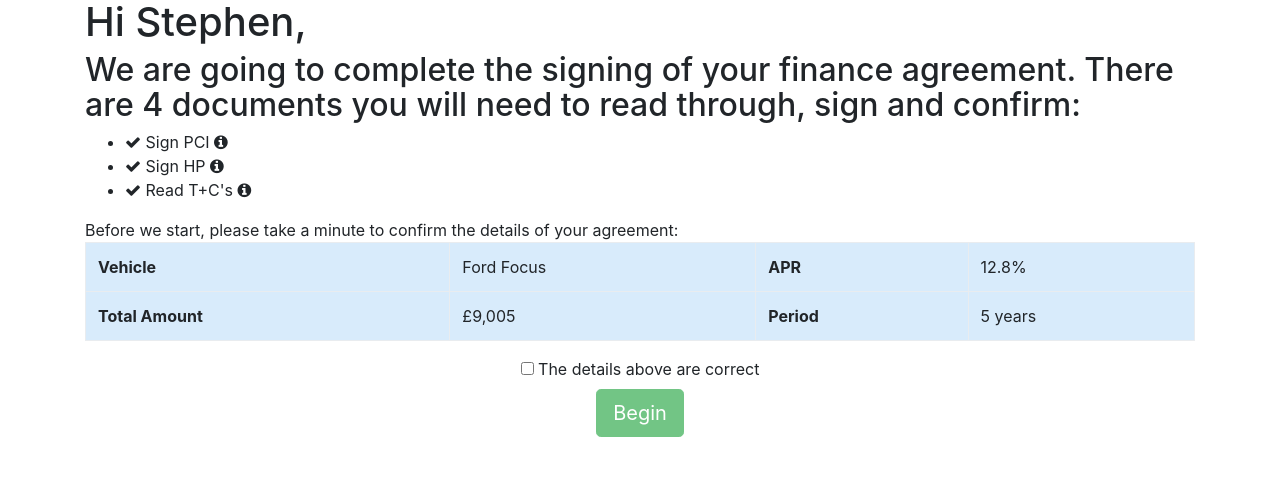
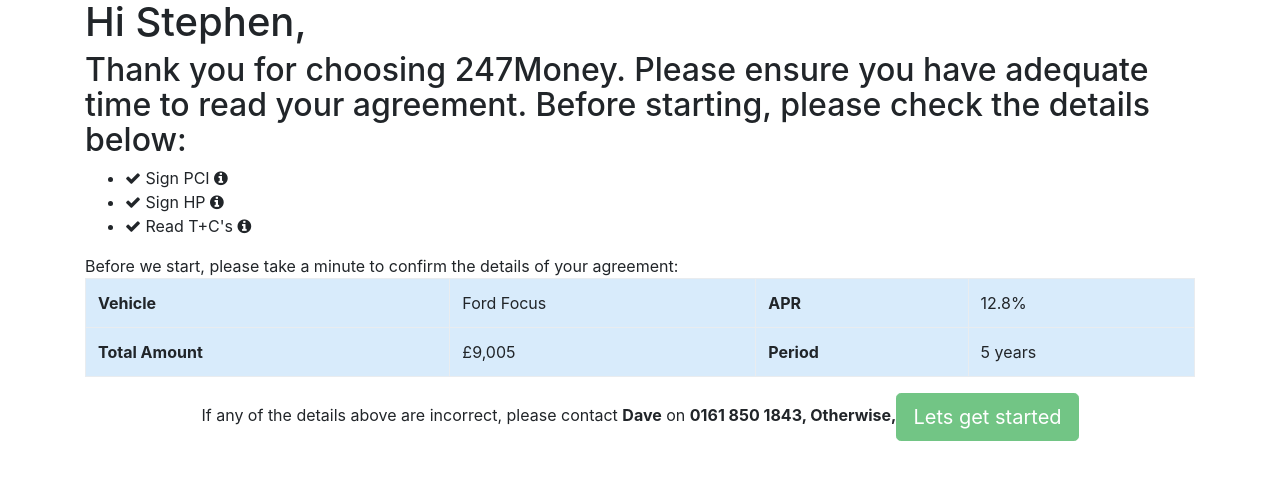
Before and after one commit to callumevans/esign-prototype, an Angular app: page /home in a window 1280 px wide. Shown: the top 480 px of the page. Built offline with nearby package versions, Linux system fonts and the light colour scheme.

Commit message:
Updated some wording & styles

```diff
--- /dev/null
+++ b/src/app/complete/complete-agreement.component.css
@@ -0,0 +1,16 @@
+.check-icon {
+    font-size:48px;
+    color:green;
+    text-align: center;
+}
+
+.btn {
+    background-color: purple;
+}
+.button-container{
+    text-align: center;
+}
+
+*{
+    text-align: center;
+}
--- a/src/app/complete/complete.component.ts
+++ b/src/app/complete/complete.component.ts
@@ -2,7 +2,8 @@
 
 @Component({
     selector: 'completeAgreement',
-    templateUrl: 'completeAgreement.component.html'
+    templateUrl: 'completeAgreement.component.html',
+    styleUrls: ['complete-agreement.component.css']
 })
 
 export class CompleteAgreementComponent {
--- a/src/app/complete/completeAgreement.component.html
+++ b/src/app/complete/completeAgreement.component.html
@@ -1,4 +1,11 @@
-<h1 class="display-1">Congratulations!</h1>
-<p>You have successfully completed your e-sign documentation.</p>
-<p>We are one step closer to getting you in your new vehicle. We have some final checks to go through and e will be in touch.</p>
-<button class="btn btn-success" routerLink="/members" >Return to members area</button>
+<h1 class="display-1">Thank you!!</h1>
+<h2>You have successfully completed e-signing your agreement.</h2>
+
+<div class="check-icon">
+    <i class="fa fa-check"></i>
+</div>
+
+<h2>We still require some additional documentation from you. Why not head over to our members are and do this now. </h2>
+<div class="button-container">
+    <button class="btn btn-lg btn-purple" routerLink="/members">Members area</button>
+</div>
--- a/src/app/home/home.component.html
+++ b/src/app/home/home.component.html
@@ -1,8 +1,8 @@
 <h1>Hi Stephen,</h1>
 
 <h2>
-    We are going to complete the signing of your finance agreement. There are 4 documents you will need to read through, sign
-    and confirm:
+    Thank you for choosing 247Money. Please ensure you have adequate time to read your agreement.
+    Before starting, please check the details below:
 </h2>
 
 <ul>
@@ -40,13 +40,11 @@
 </div>
 
 <div class="center">
-    <div class="form-check">
-        <label class="form-check-label">
-            <input type="checkbox" class="form-check-input" [(ngModel)]="detailsCorrect">
-            The details above are correct
-        </label>
-    </div>
-    <button class="btn btn-lg btn-success" routerLink="/signAgreement" [disabled]="!detailsCorrect">Begin</button>
+    If any of the details above are incorrect, please contact <strong>Dave</strong> on <strong>0161 850 1843, Otherwise,</strong>
+
+    <button class="btn btn-lg btn-success" routerLink="/signAgreement" [disabled]="!detailsCorrect">
+        Lets get started
+    </button>
 </div>
 
 
--- a/src/app/transitionPage/transition.component.html
+++ b/src/app/transitionPage/transition.component.html
@@ -1,8 +1,9 @@
 <div style="text-align: center">
-<h1 class="display-1">Loading your documents</h1>
-<br/>
-<img [src]="loadingGifUrl" style="margin-left: auto; margin-right: auto; display: block;">
-<br/>
-<p>We are currently gettings your documents ready for you to sign.</p>
-<p>We will take you to the e-sign page in just a moment.</p>
+    <h2 class="display-1">We are now transferring you to</h2>
+    <br/>
+    <h1>247Money</h1>
+    <br/>
+    <img [src]="loadingGifUrl" style="margin-left: auto; margin-right: auto; display: block;">
+    <br/>
+    <h2>To sign your finance agreement</h2>
 </div>
```
